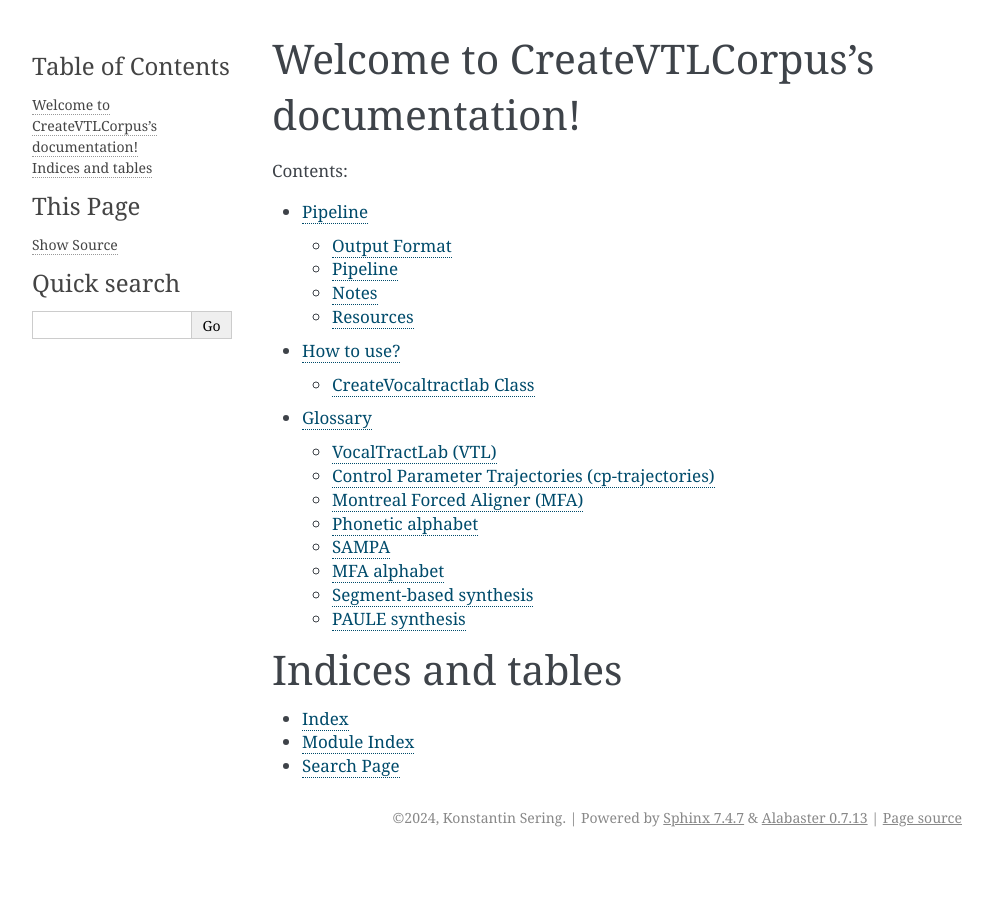
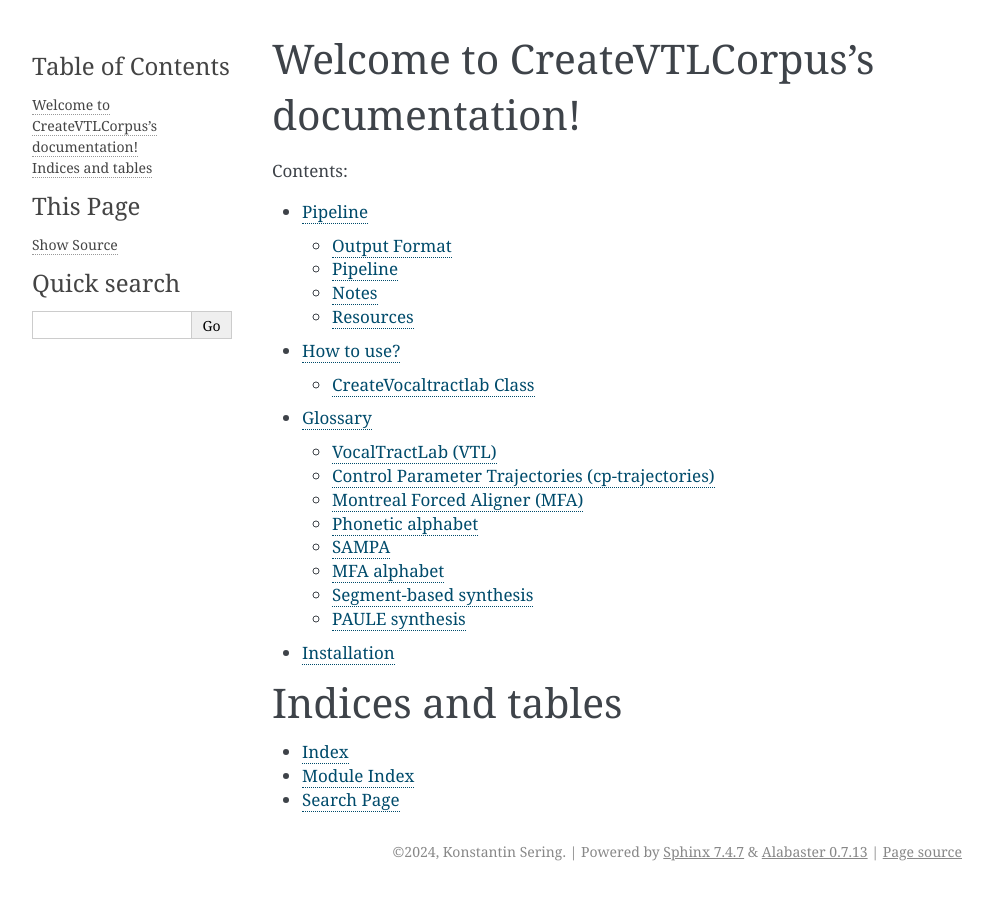
Before and after one commit to quantling/create_vtl_corpus, a Sphinx documentation site: the page built from docs/source/index.rst, in a window 1280 px wide. Shown: the whole page, without its empty margins (148-1141 px from the left). Built offline with Sphinx 7.4.7, drawn with Linux system fonts in a browser that asks for light colours.

Commit message:
adds autodoc and adds installtion rst to index

```diff
--- a/docs/source/conf.py
+++ b/docs/source/conf.py
@@ -14,7 +14,9 @@ release = "0.0.1"
 # -- General configuration ---------------------------------------------------
 # https://www.sphinx-doc.org/en/master/usage/configuration.html#general-configuration
 
-extensions = ["sphinx.ext.autodoc"]
+extensions = [
+    "sphinx.ext.autodoc",
+]
 
 templates_path = ["_templates"]
 exclude_patterns = ["_build", "Thumbs.db", ".DS_Store"]
--- a/docs/source/index.rst
+++ b/docs/source/index.rst
@@ -13,6 +13,7 @@ Welcome to CreateVTLCorpus's documentation!
    pipeline
    usage
    glossary
+   installation
 
 
 
```
